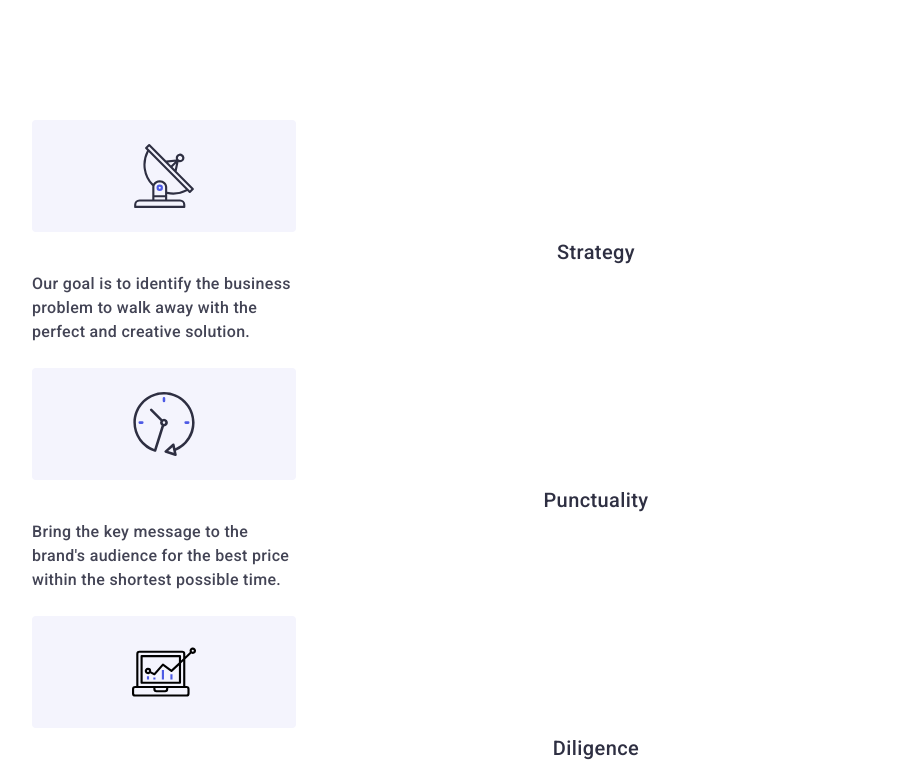
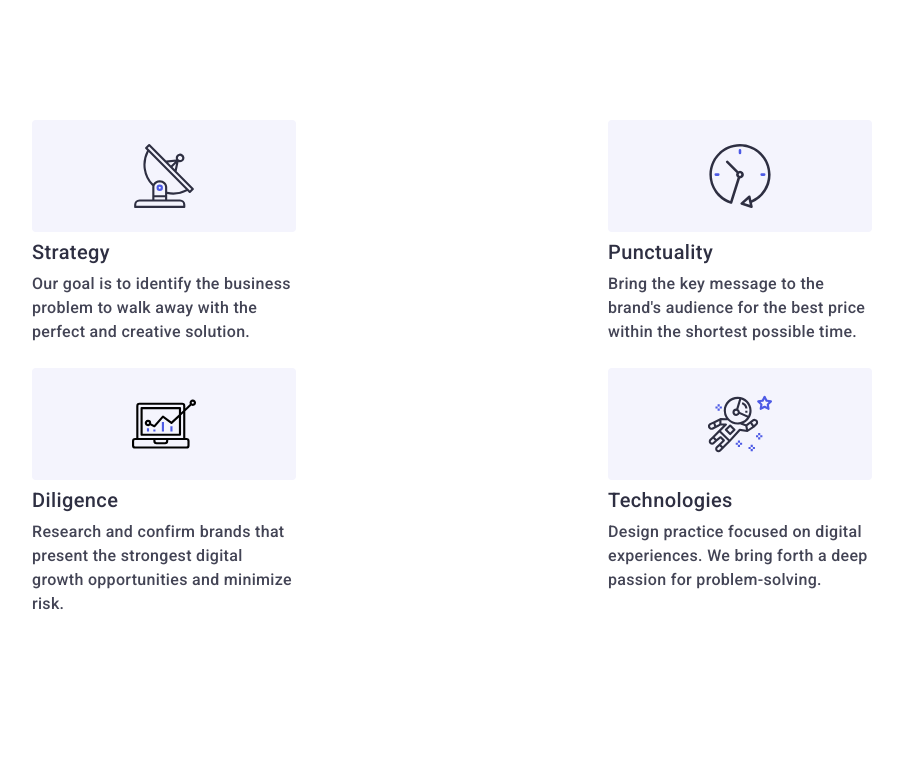
Before and after one commit to Artem199627/goit-markup-hw-06, a plain HTML site: page index.html in a window 1280 px wide. Shown: the top 765 px of the page, without its empty margins (44-942 px from the left). Drawn offline with nearby package versions, Linux system fonts and the light colour scheme.

Commit message:
+ add css

```diff
--- a/css/desktop.css
+++ b/css/desktop.css
@@ -28,6 +28,7 @@
     line-height: 1.2;
     letter-spacing: 0.02em;
     margin-bottom: 8px;
+    text-align: left;
   }
   .feature-text {
     color: var(--color-contact);
@@ -44,6 +45,6 @@
     gap: 24px;
   }
 }
-/* .feature-item {
-  width: calc((100% - 24px * 3) / 4);
-} */
+.feature-item {
+  /* flex-basis: calc((100% - 24px * 3) / 4); */
+}
--- a/css/styles.css
+++ b/css/styles.css
@@ -372,7 +372,6 @@ body {
   flex-wrap: wrap;
 }
 .feature-item {
-  width: 100%;
 }
 
 /**-----Section 3 What we are doing----**/
--- a/css/tablet.css
+++ b/css/tablet.css
@@ -5,9 +5,9 @@
   .feature {
     padding: 96px 0;
   }
-  /* .feature-item {
+  .feature-item {
     width: calc((100% - 24px) / 2);
-  } */
+  }
   .feature-list {
     flex-direction: row;
     flex-wrap: wrap;
```
